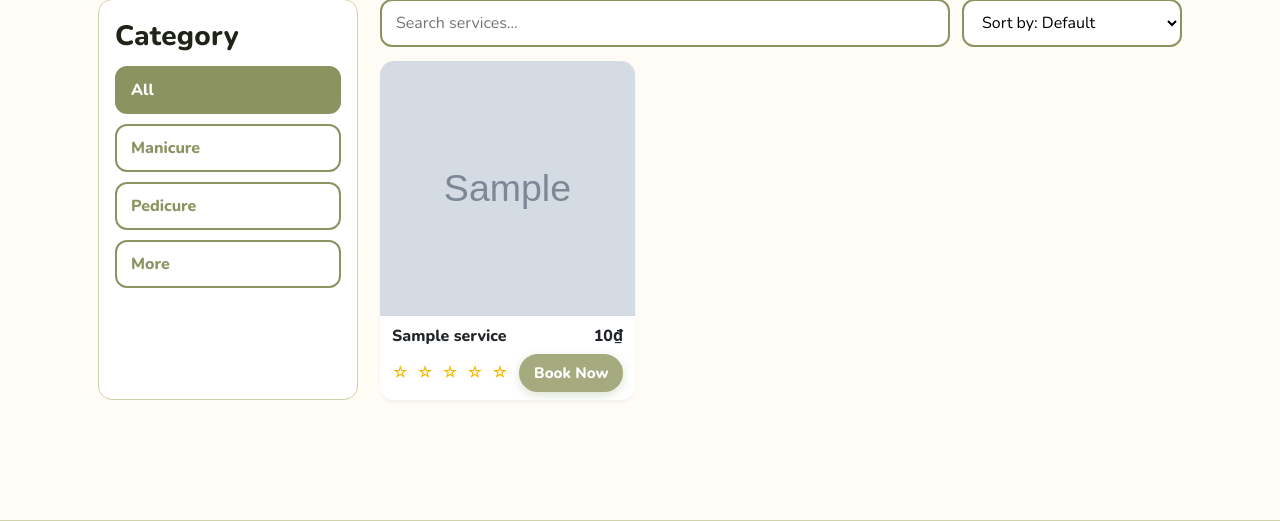
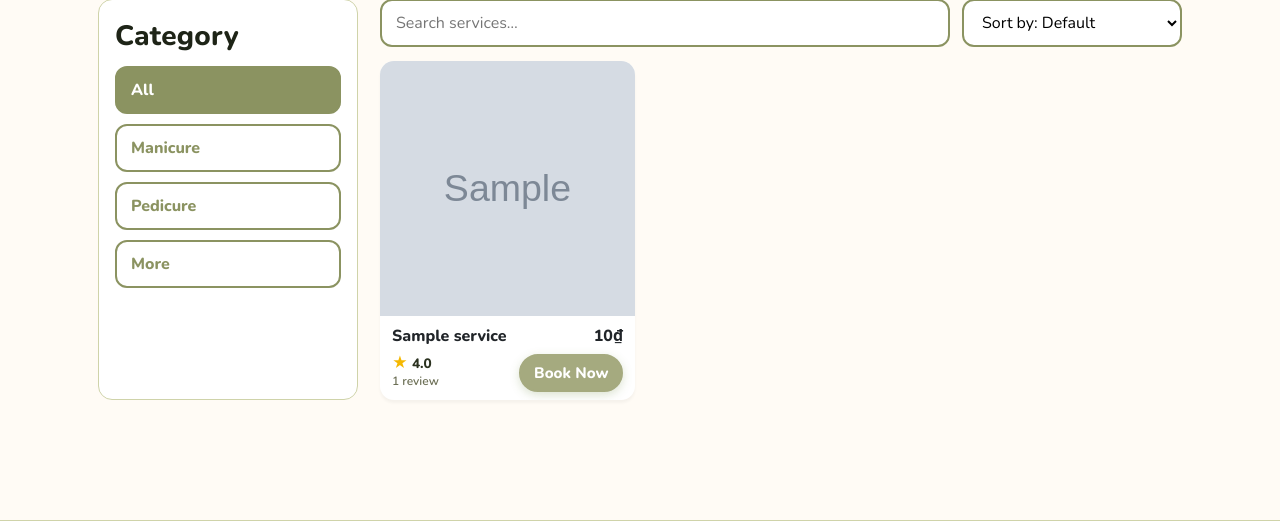
Before and after one commit to thniea/glamsup, a Django app: page /services/ in a window 1280 px wide. Shown: the part 403-924 px from the top of the page. Run offline with Django 5.2, Linux system fonts and the light colour scheme; tables that the repository leaves empty hold one stand-in row (values such as "Sample post"); grey boxes marked "Sample" are stand-in pictures.

Commit message:
hiện sao bên services

```diff
--- a/main/templates/customer/services.html
+++ b/main/templates/customer/services.html
@@ -39,20 +39,28 @@
   .grid{display:grid;grid-template-columns:repeat(3,1fr);gap:18px}
   @media (max-width:1000px){ .grid{grid-template-columns:repeat(2,1fr)} }
   @media (max-width:640px){ .grid{grid-template-columns:1fr} }
-.card:hover{
-    transform: translateY(-4px);
-    box-shadow: 0 10px 22px rgba(0,0,0,0.10);
-    border-color: #a5aa7f;
-}
-  .card{border:none ;border-radius:14px;background:#fff;overflow:hidden;box-shadow:0 3px 3px rgba(0,0,0,.04); transition: all .25s ease;}
-  .thumb{width:100%;aspect-ratio:1/1;object-fit:cover;display:block}         /* Ảnh vuông */
-  .body{padding:8px 12px}                                                     /* mô tả gọn */
-  .c-row{display:flex;justify-content:space-between;gap:10px;align-items:center} /* tránh đụng .row của footer */
+
+  .card{border:none;border-radius:14px;background:#fff;overflow:hidden;box-shadow:0 3px 3px rgba(0,0,0,.04);transition:all .25s ease;}
+  .card:hover{
+    transform:translateY(-4px);
+    box-shadow:0 10px 22px rgba(0,0,0,0.10);
+    border-color:#a5aa7f;
+  }
+
+  .thumb{width:100%;aspect-ratio:1/1;object-fit:cover;display:block}
+
+  .body{padding:8px 12px}
+  .c-row{display:flex;justify-content:space-between;gap:10px;align-items:center}
   .name{font-weight:900;white-space:nowrap;overflow:hidden;text-overflow:ellipsis;max-width:70%}
   .price{font-weight:900}
   .c-foot{display:flex;justify-content:space-between;align-items:center;margin-top:6px}
-  .stars{color:#f5b800;font-size:16px;letter-spacing:2px;line-height:1}
 
+  /* NOTE: khối hiển thị “★ 4.7” + số review */
+  .rating-box{font-size:.85rem;font-weight:600;color:#2b3220;}
+  .rating-main{display:flex;align-items:center;gap:4px;line-height:1;}
+  .rating-main .star{color:#f5b800;font-size:.95rem;}
+  .rating-main .score{font-weight:800;}
+  .rating-meta{font-size:.75rem;color:#6c6f55;margin-top:1px;}
 
   .hide{display:none !important}
   .empty{padding:18px;border:2px dashed var(--brand-strong);border-radius:12px;background:#fff}
@@ -104,25 +112,30 @@
                    data-price="{{ s.price|floatformat:0 }}"
                    data-slug="{{ s.slug }}">
             <img class="thumb" src="{{ s.thumbnail_url }}" alt="{{ s.name }}">
+
             <div class="body">
               <div class="c-row">
                 <div class="name">{{ s.name }}</div>
                 <div class="price">{{ s.price|floatformat:0 }}₫</div>
               </div>
+
               <div class="c-foot">
-                {# ⭐ trung bình sao – chỉ cần Service có property avg_rating là ok #}
-                <div class="stars" aria-label="{{ s.avg_rating|default:0|floatformat:1 }} out of 5">
-                  {% with r=s.avg_rating|default:0 %}
-                    {% for _ in "12345"|make_list %}
-                      {% if forloop.counter <= r|floatformat:0 %}
-                        ★
-                      {% else %}
-                        ☆
-                      {% endif %}
-                    {% endfor %}
-                  {% endwith %}
+                <!-- NOTE: ⭐ + điểm trung bình nằm dưới ảnh -->
+                <div class="rating-box">
+                  {% if s.total_reviews > 0 %}
+                    <div class="rating-main"
+                         aria-label="{{ s.avg_rating|floatformat:1 }} out of 5">
+                      <span class="star">★</span>
+                      <span class="score">{{ s.avg_rating|floatformat:1 }}</span>
+                    </div>
+                    <div class="rating-meta">
+                      {{ s.total_reviews }} review{{ s.total_reviews|pluralize:"s" }}
+                    </div>
+                  {% else %}
+                    <div class="rating-meta">No rating yet</div>
+                  {% endif %}
                 </div>
-                {# dùng hệ button chung: pill radius + shadow + hover translate #}
+
                 <a class="btn btn-brand btn-sm"
                    href="{% url 'main:service_detail' s.slug %}">
                   Book Now
@@ -154,7 +167,7 @@
   const heroDesc  = $('#heroDesc');
   const HERO_COMMON = "{% static 'images/hero_spring.jpg' %}";
 
-  const state = { cat:'all', sort:'', q:'' };   // mặc định ALL
+  const state = { cat:'all', sort:'', q:'' };
 
   function setHero(cat){
     heroImg.src = HERO_COMMON;
@@ -223,7 +236,7 @@
       const match = catBtns.find(b => b.dataset.cat===cat);
       if (match) match.click(); else render();
     } else {
-      render(); // default 'all'
+      render();
     }
   })();
 })();
```
